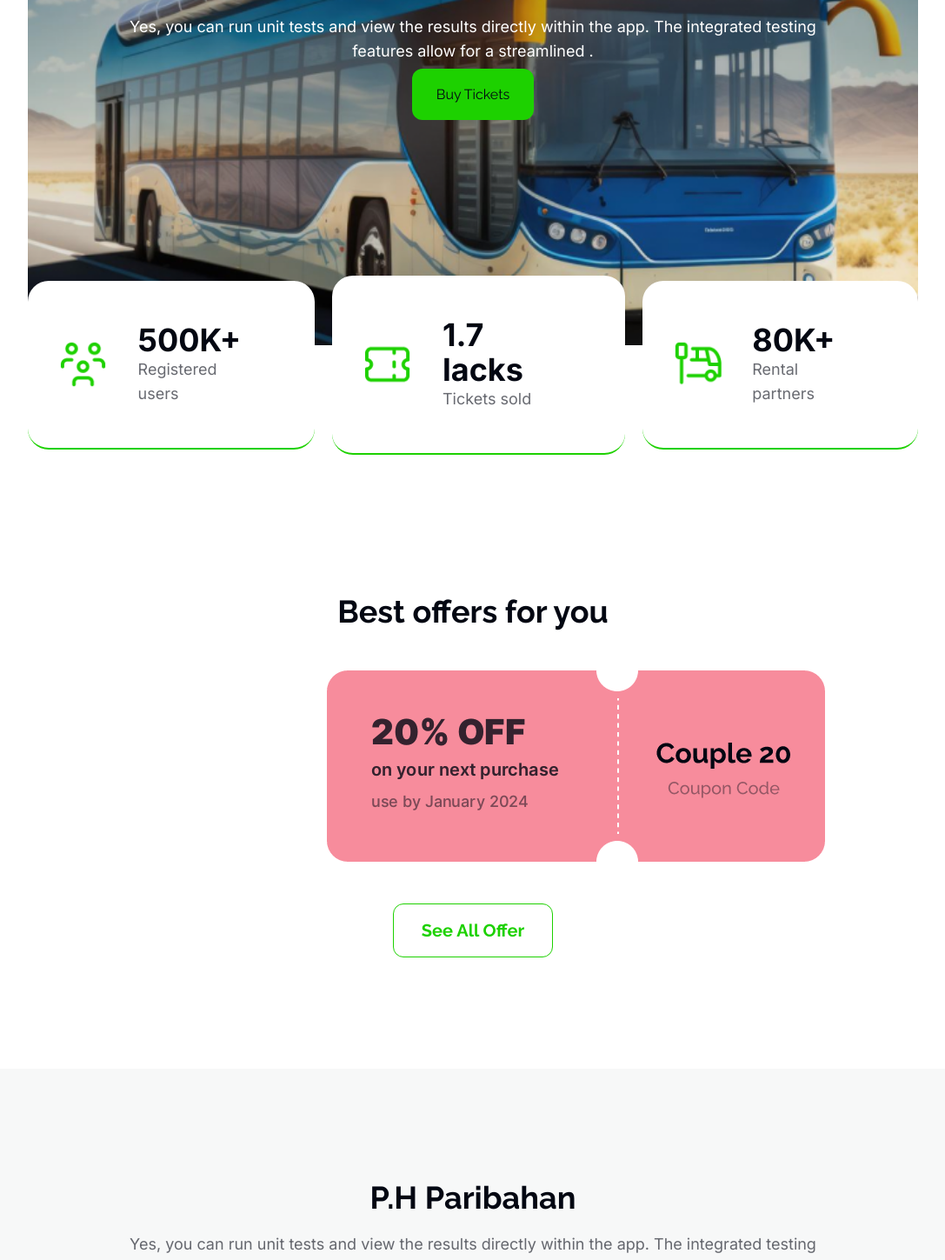
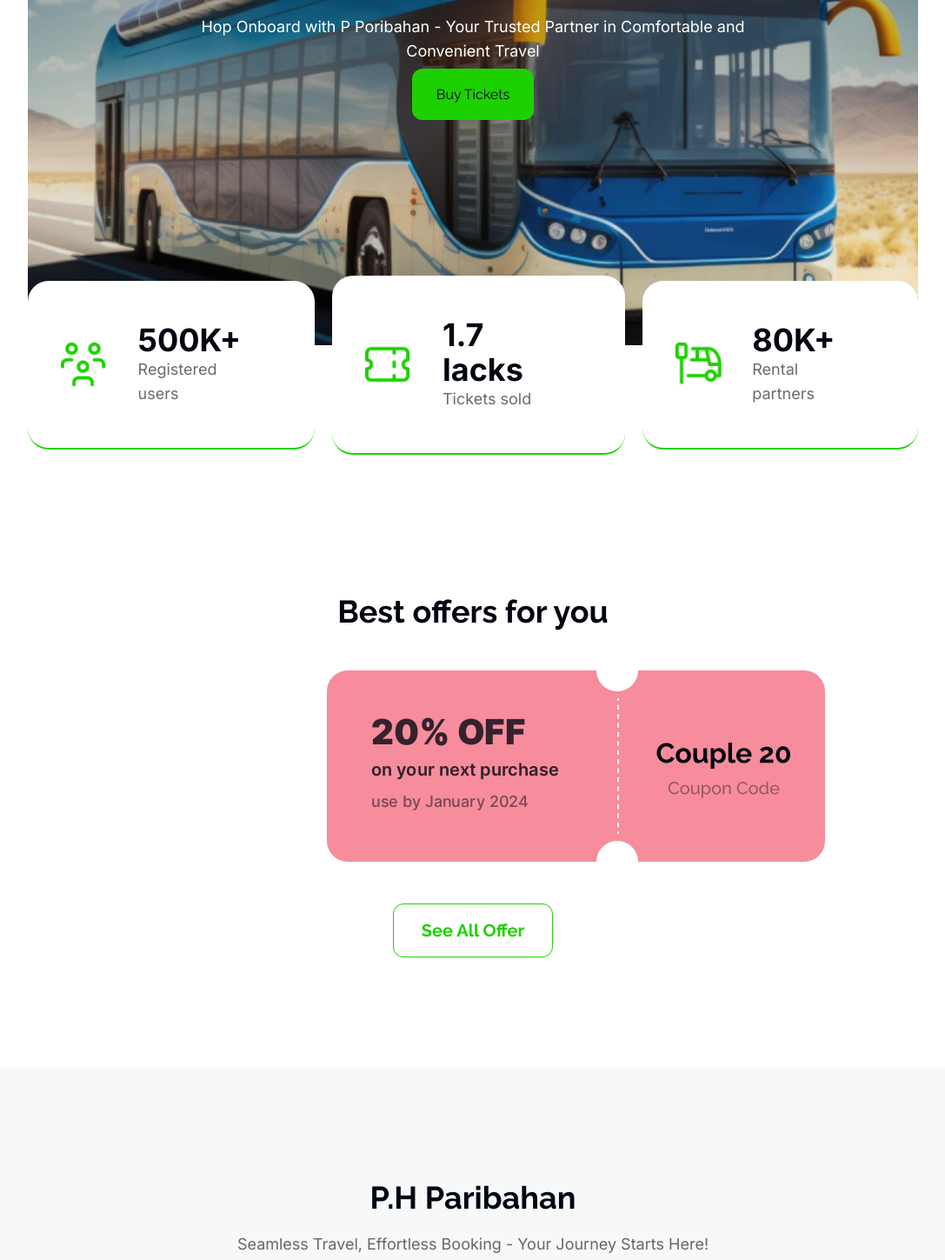
Before and after one commit to ShariarArefinOfficial/Smart-Ticketing, a plain HTML site: page index.html in a window 1280 px wide. Shown: the part 543-1992 px from the top of the page at 87% size, without its empty margins (96-1183 px from the left). Drawn offline with nearby package versions, Linux system fonts and the light colour scheme.

Commit message:
Content Change

```diff
--- a/index.html
+++ b/index.html
@@ -51,7 +51,7 @@
         <div class="hero-content text-center">
           <div class=" text-white my-16">
             <h1 class="text-6xl font-extrabold">End-to-End Travel with <span class="text-[#1DD100] block">P Paribahan</span></h1>
-            <p class="py-6 font-inter font-normal text-lg w-4/5 mx-auto">Yes, you can run unit tests and view the results directly within the app. The integrated testing features allow for a streamlined .</p>
+            <p class="py-6 font-inter font-normal text-lg w-4/5 mx-auto">Hop Onboard with P Poribahan - Your Trusted Partner in Comfortable and Convenient Travel</p>
             <a href="#smart-ticket" class="rounded-xl py-5 px-7 bg-[#1DD100] text-[#030712] mb-10">Buy Tickets</a>
           </div>
         </div>
@@ -129,7 +129,7 @@
       <div class="w-11/12 md:w-4/5 mx-auto ticket-container">
           <div class="ticket-content">
               <h1 class="pt-32 text-center text-[#030712] font-bold text-4xl mb-5">P.H Paribahan</h1>
-              <p class="font-inter text-lg text-[#03071299] text-center w-4/5 mx-auto">Yes, you can run unit tests and view the results directly within the app. The integrated testing features allow for a streamlined .</p>
+              <p class="font-inter text-lg text-[#03071299] text-center w-4/5 mx-auto">Seamless Travel, Effortless Booking - Your Journey Starts Here!</p>
           </div>
           <div class="poribahan bg-white p-8 rounded-xl mt-5 ">
 
```
